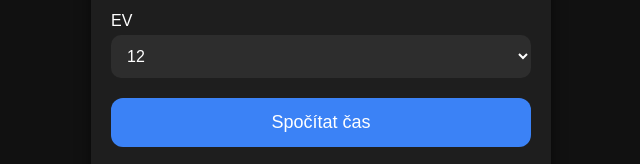
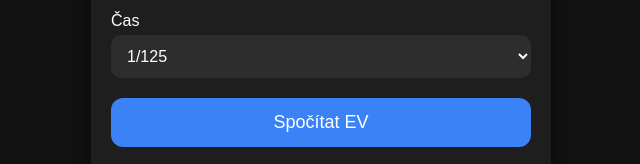
Before and after one commit to rom119/ISO-KALKULA-KA, a plain HTML site: page index.html in a window 1280 px wide. Shown: the part 270-434 px from the top of the page, 319-959 px from the left. Drawn offline with Linux system fonts and the light colour scheme.

Commit message:
Update index.html

```diff
--- a/index.html
+++ b/index.html
@@ -90,20 +90,18 @@ button {
         <option>6400</option>
     </select>
 
-    <label>EV</label>
-    <select id="ev">
-        <option>0</option>
-        <option>2</option>
-        <option>4</option>
-        <option>6</option>
-        <option>8</option>
-        <option>10</option>
-        <option selected>12</option>
-        <option>14</option>
-        <option>16</option>
+    <label>Čas</label>
+    <select id="shutter">
+        <option>1/30</option>
+        <option>1/60</option>
+        <option selected>1/125</option>
+        <option>1/250</option>
+        <option>1/500</option>
+        <option>1/1000</option>
+        <option>1/2000</option>
     </select>
 
-    <button onclick="calculate()">Spočítat čas</button>
+    <button onclick="calculate()">Spočítat EV</button>
 
     <div class="result" id="result">
         Čas se zobrazí zde
@@ -123,13 +121,15 @@ function formatShutter(seconds) {
 function calculate() {
     const aperture = parseFloat(document.getElementById('aperture').value);
     const iso = parseFloat(document.getElementById('iso').value);
-    const ev = parseFloat(document.getElementById('ev').value);
+    const shutterText = document.getElementById('shutter').value;
 
-    const shutter = (Math.pow(aperture, 2) * 100) / (Math.pow(2, ev) * iso);
+    const shutter = 1 / parseFloat(shutterText.split('/')[1]);
+
+    const ev = Math.log2((Math.pow(aperture, 2) / shutter) * (100 / iso));
 
     document.getElementById('result').innerHTML = `
-        <div><strong>${formatShutter(shutter)}</strong></div>
-        <div class="small">${shutter.toFixed(6)} s</div>
+        <div><strong>EV ${ev.toFixed(1)}</strong></div>
+        <div class="small">Clona f/${aperture} • ISO ${iso} • ${shutterText} s</div>
     `;
 }
 </script>
```
